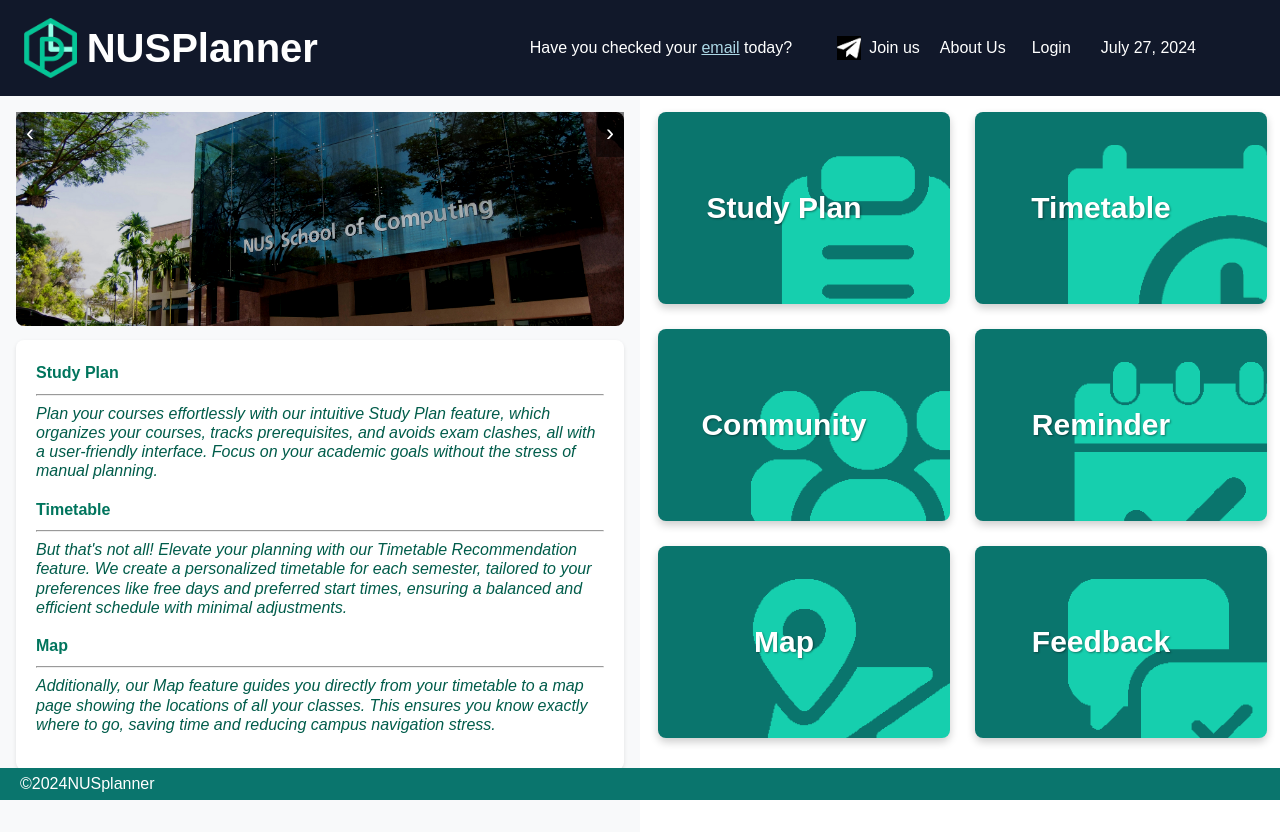
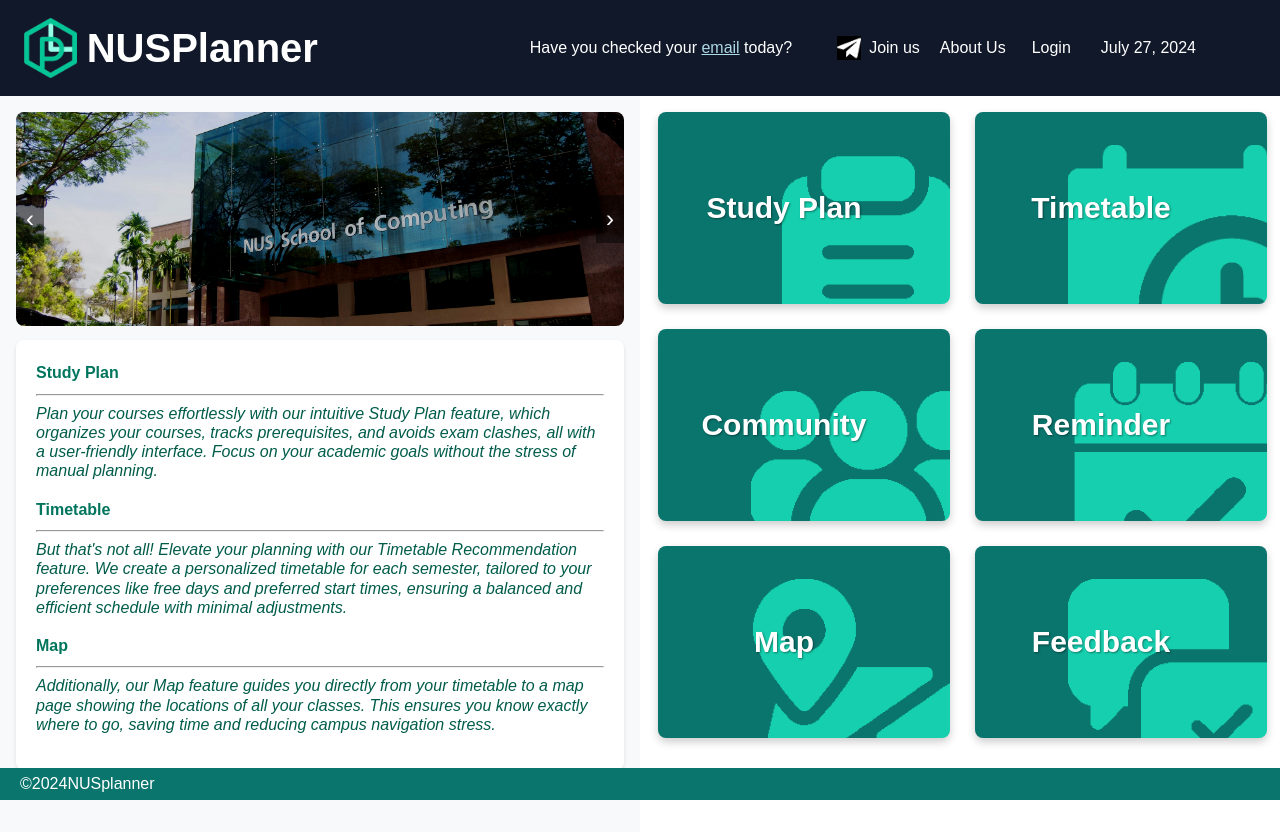
Before and after one commit to Wxy2003-xy/NUSplanner, a React (Vite) app in the folder website/: page /#/ in a window 1280 px wide. Built offline with nearby package versions, Linux system fonts and the light colour scheme.

Commit message:
Update home.css

```diff
--- a/website/src/pages/home/home.css
+++ b/website/src/pages/home/home.css
@@ -125,7 +125,7 @@
 
 .home-slideshow-navigation {
   position: absolute;
-  top: 10%;
+  top: 50%;
   width: 100%;
   display: flex;
   justify-content: space-between;
```
